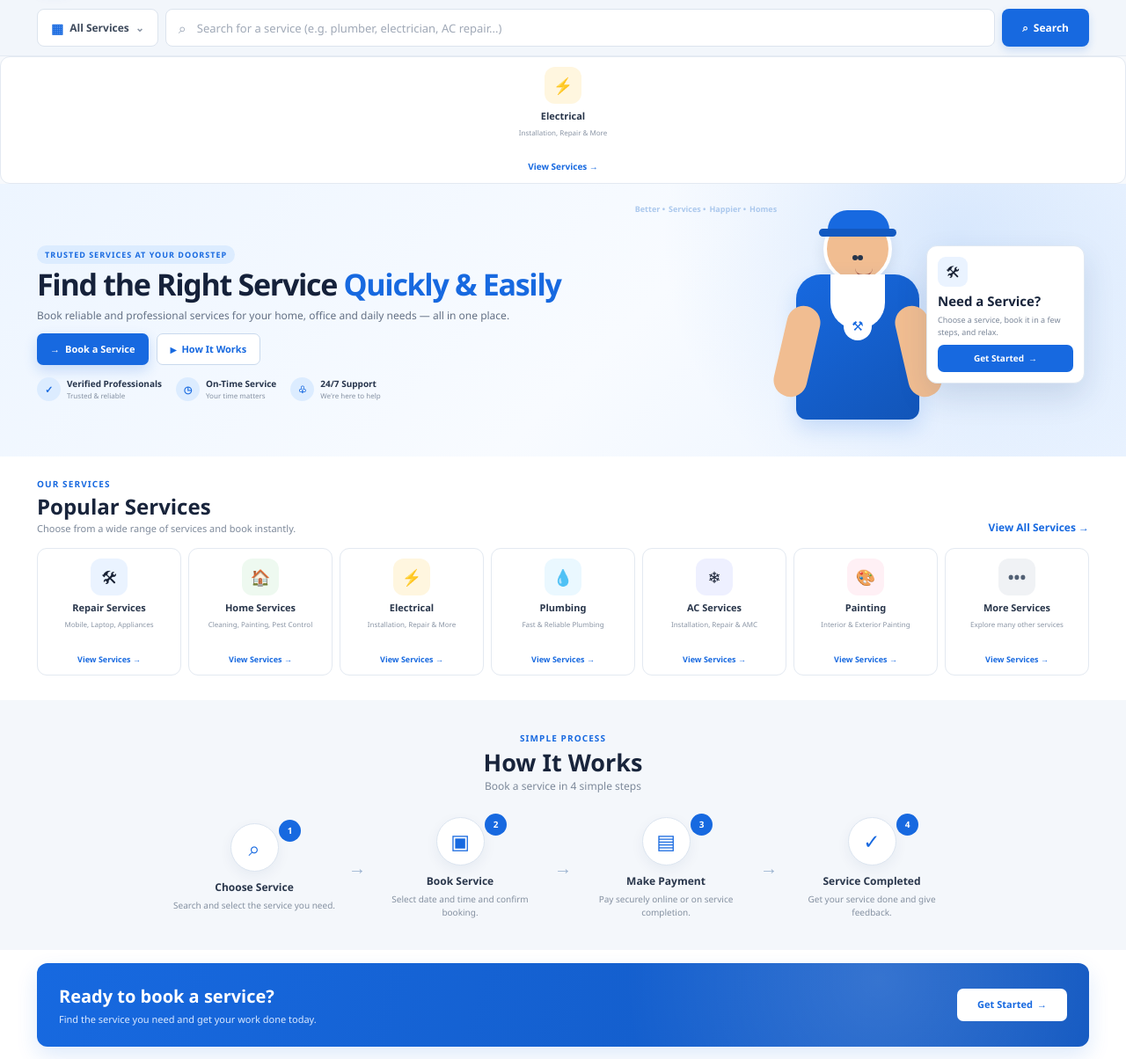
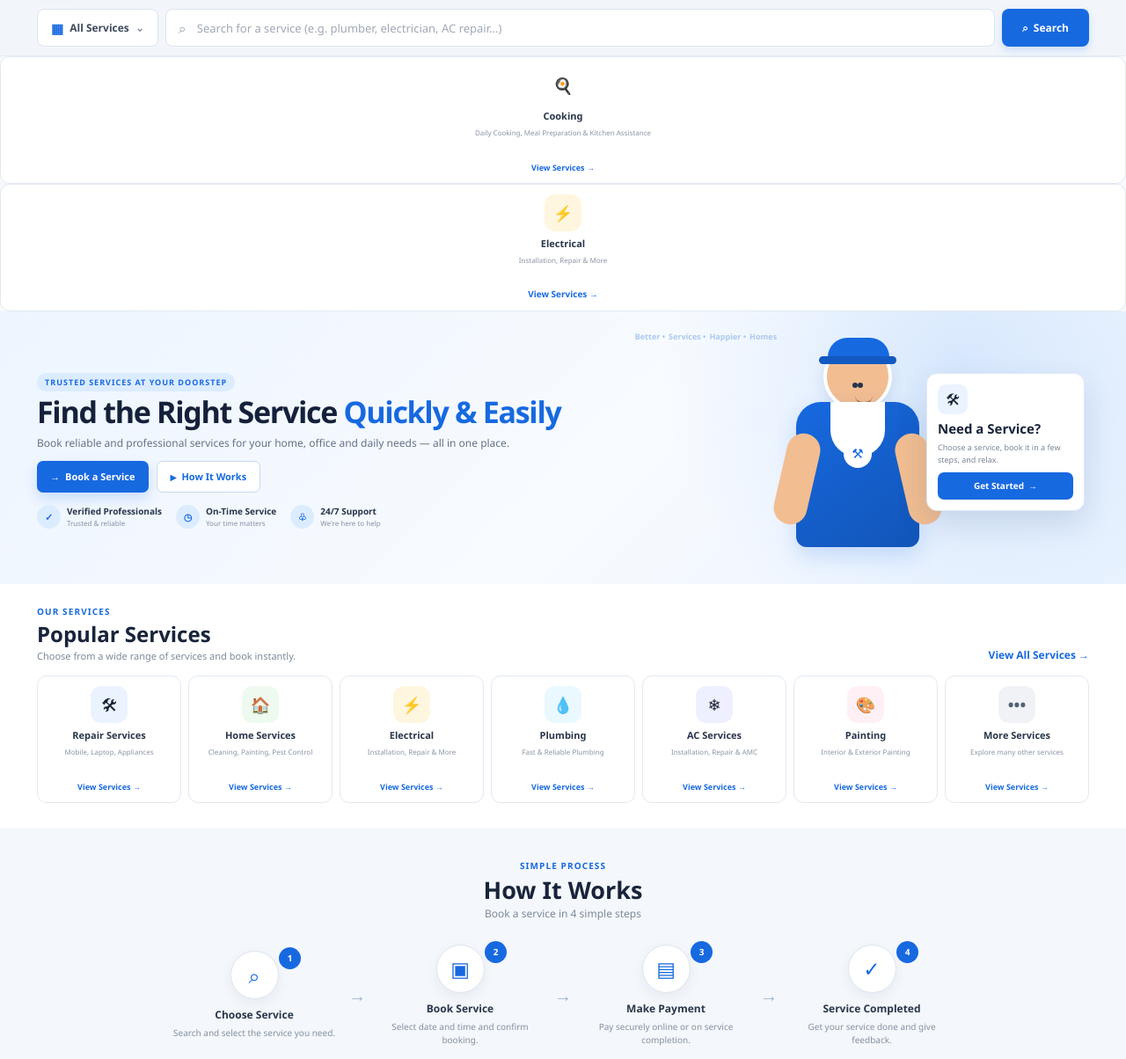
Before and after one commit to skdariyasafru/services, a Flask app: page / in a window 1280 px wide. Shown: the part 72-1276 px from the top of the page at 88% size. Run offline with Flask 3, Linux system fonts and the light colour scheme.

Commit message:
Update index.html

```diff
--- a/templates/index.html
+++ b/templates/index.html
@@ -3,6 +3,13 @@
 {% block title %}Home - Service Project{% endblock %}
 
 {% block content %}
+<div class="service-card">
+    <div class="service-card-icon cooking-icon">🍳</div>
+    <h3>Cooking</h3>
+    <p>Daily Cooking, Meal Preparation &amp; Kitchen Assistance</p>
+    <a href="{{ url_for('cooking') }}">View Services →</a>
+</div>
+
 <a href="{{ url_for('electrical_services') }}" class="service-card">
 
     <div class="service-card-icon electrical-icon">
```
